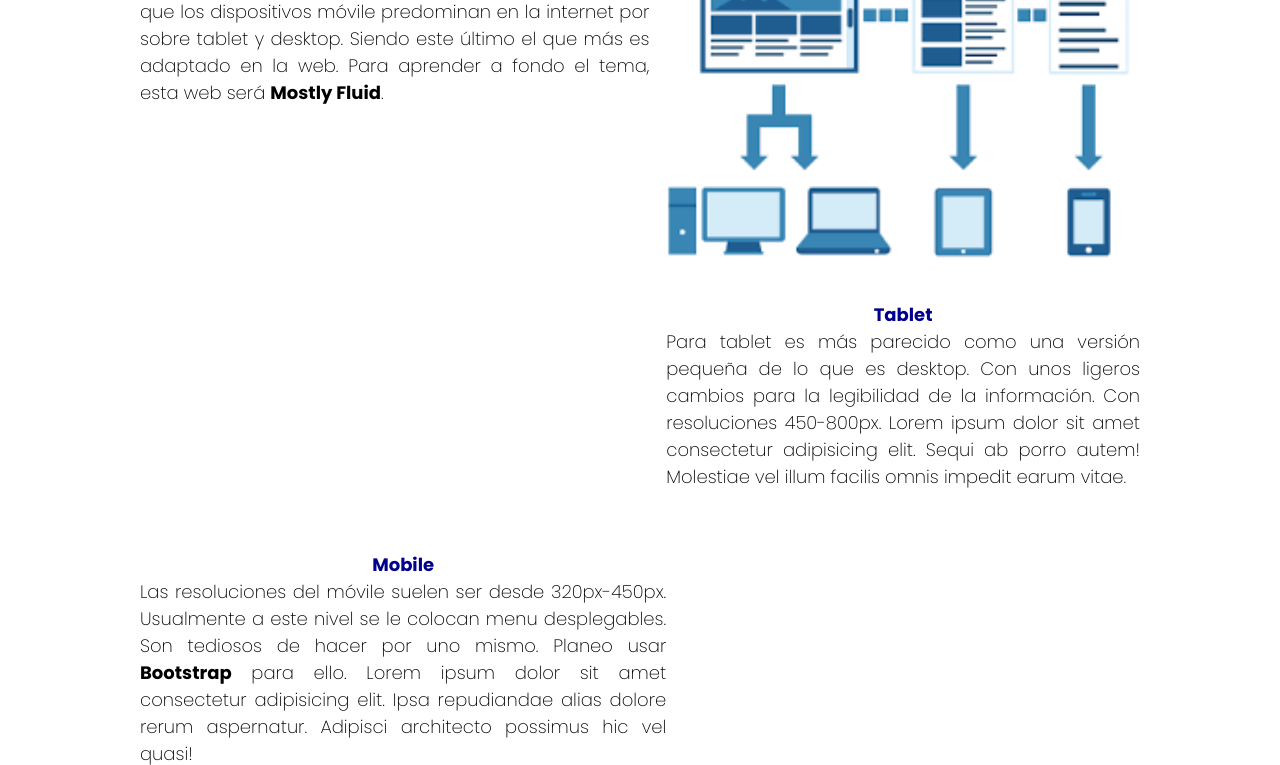
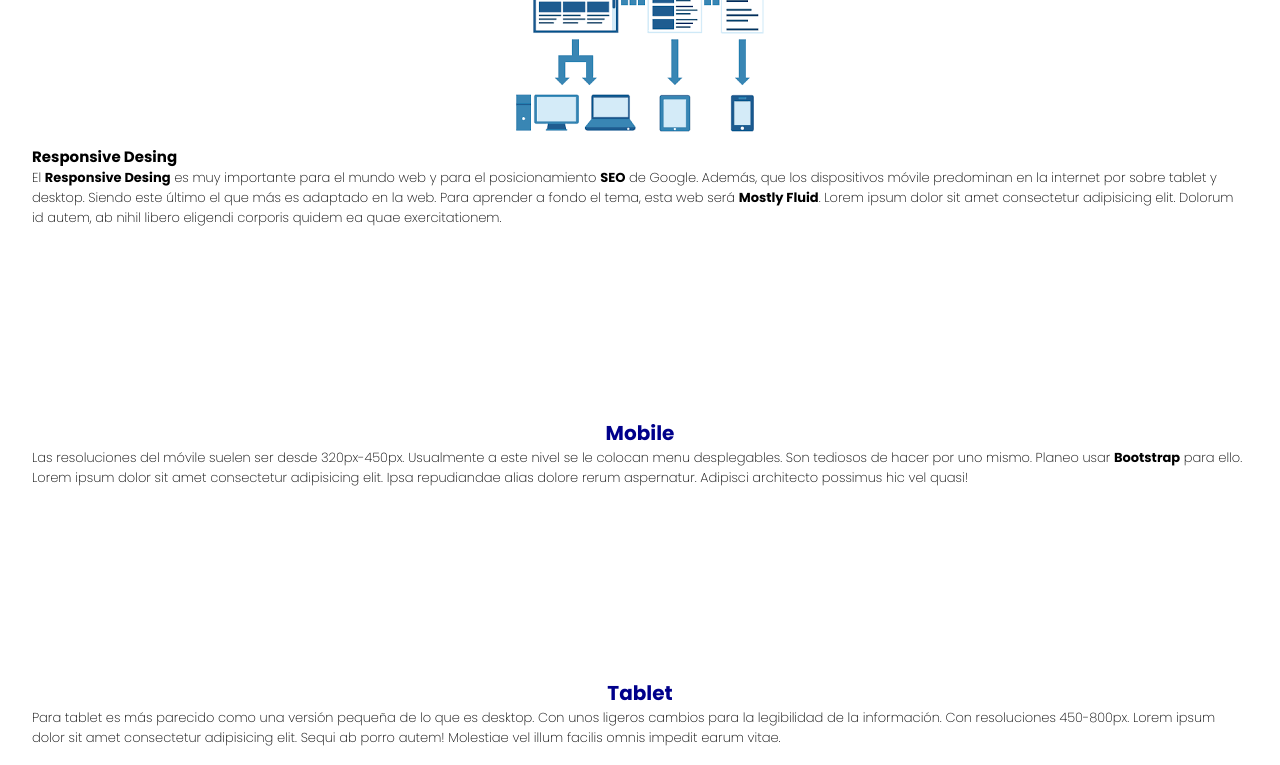
Before and after one commit to GueruDev/Responsive-Desing, a plain HTML site: page index.html in a window 1280 px wide. Shown: the part 114-879 px from the top of the page. Drawn offline with Linux system fonts and the light colour scheme.

Commit message:
Reto Responsive terminado con separador de archivos css

```diff
--- a/css/style.css
+++ b/css/style.css
@@ -101,7 +101,7 @@ html{
 }
 
 
-@media (min-width: 600px) {
+/* @media (min-width: 600px) {
     .about{
         flex-direction: row;
     }
@@ -185,4 +185,4 @@ html{
     .about > img{
         height: 36rem;
     }
-}
+} */
--- a/index.html
+++ b/index.html
@@ -4,6 +4,8 @@
         <meta charset="UTF-8">
         <meta http-equiv="X-UA-Compatible" content="IE=edge">
         <meta name="viewport" content="width=device-width, initial-scale=1.0">
+
+
         <!--FONTS-->
         <link rel="preconnect" href="https://fonts.googleapis.com">
         <link rel="preconnect" href="https://fonts.gstatic.com" crossorigin>
@@ -12,6 +14,9 @@
 
         <link rel="stylesheet" href="css/style.css">
         <title>Responsive Desing Mostly Fluid</title>
+        <!-- RESPONSIVE -->
+        <link rel="stylesheet" href="css/tablet.css" media="screen and ( min-width : 600px )">
+        <link rel="stylesheet" href="css/desktop.css" media="screen and ( min-width : 800px )">
     </head>
     <body>
         <header class="header">
@@ -34,7 +39,7 @@
                 <div class="about-t">
                     <h1>Responsive Desing</h1>
                     <p>El <b>Responsive Desing</b> es muy importante para el mundo web y para el posicionamiento <b>SEO</b> de Google. Además, que los dispositivos móvile predominan en la internet por sobre tablet y desktop. Siendo este último el que más es adaptado en la web.
-                    Para aprender a fondo el tema, esta web será <b>Mostly Fluid</b>.</p>
+                    Para aprender a fondo el tema, esta web será <b>Mostly Fluid</b>. Lorem ipsum dolor sit amet consectetur adipisicing elit. Dolorum id autem, ab nihil libero eligendi corporis quidem ea quae exercitationem.</p>
                 </div>
             </section>
             <div class="types">
```
